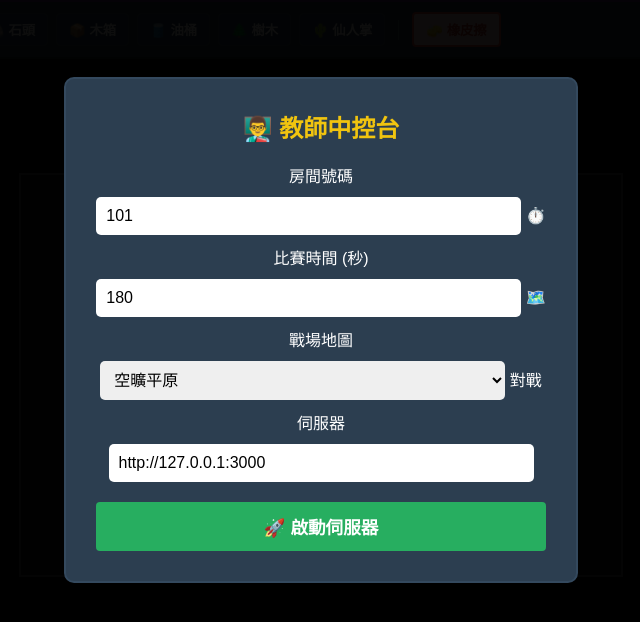
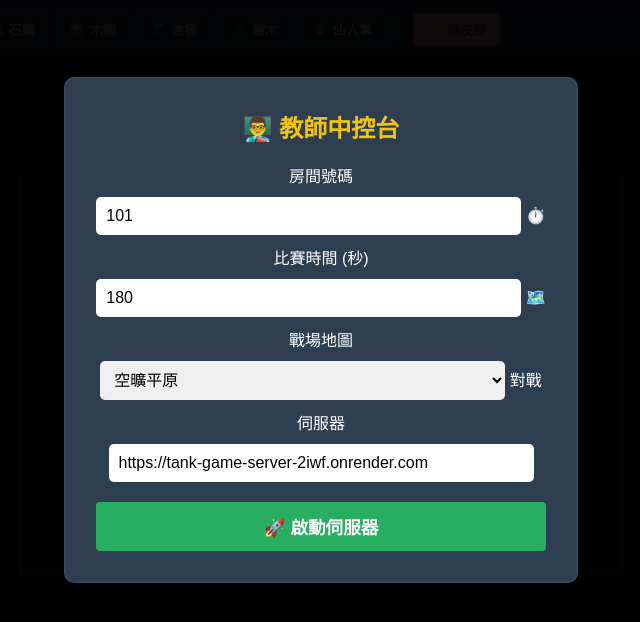
Before and after one commit to teachthinking/tank-game-server, a website: page public/teacher.html in a window 1280 px wide. Shown: the part 70-692 px from the top of the page, without its empty margins (319-959 px from the left). Drawn offline with nearby package versions, Linux system fonts and the light colour scheme.

Commit message:
Update teacher.html

```diff
--- a/public/teacher.html
+++ b/public/teacher.html
@@ -348,7 +348,7 @@
                 <small style="color:#aaa; display:block; margin-top:5px;">*選擇「自訂」進入戰場後，可滑鼠拖曳畫牆</small>
             </div>
             <label>對戰伺服器</label>
-            <input type="text" id="serverUrl" value="http://127.0.0.1:3000">
+            <input type="text" id="serverUrl" value="https://tank-game-server-2iwf.onrender.com">
             <button onclick="connectSystem()">🚀 啟動伺服器</button>
         </div>
     </div>
```
